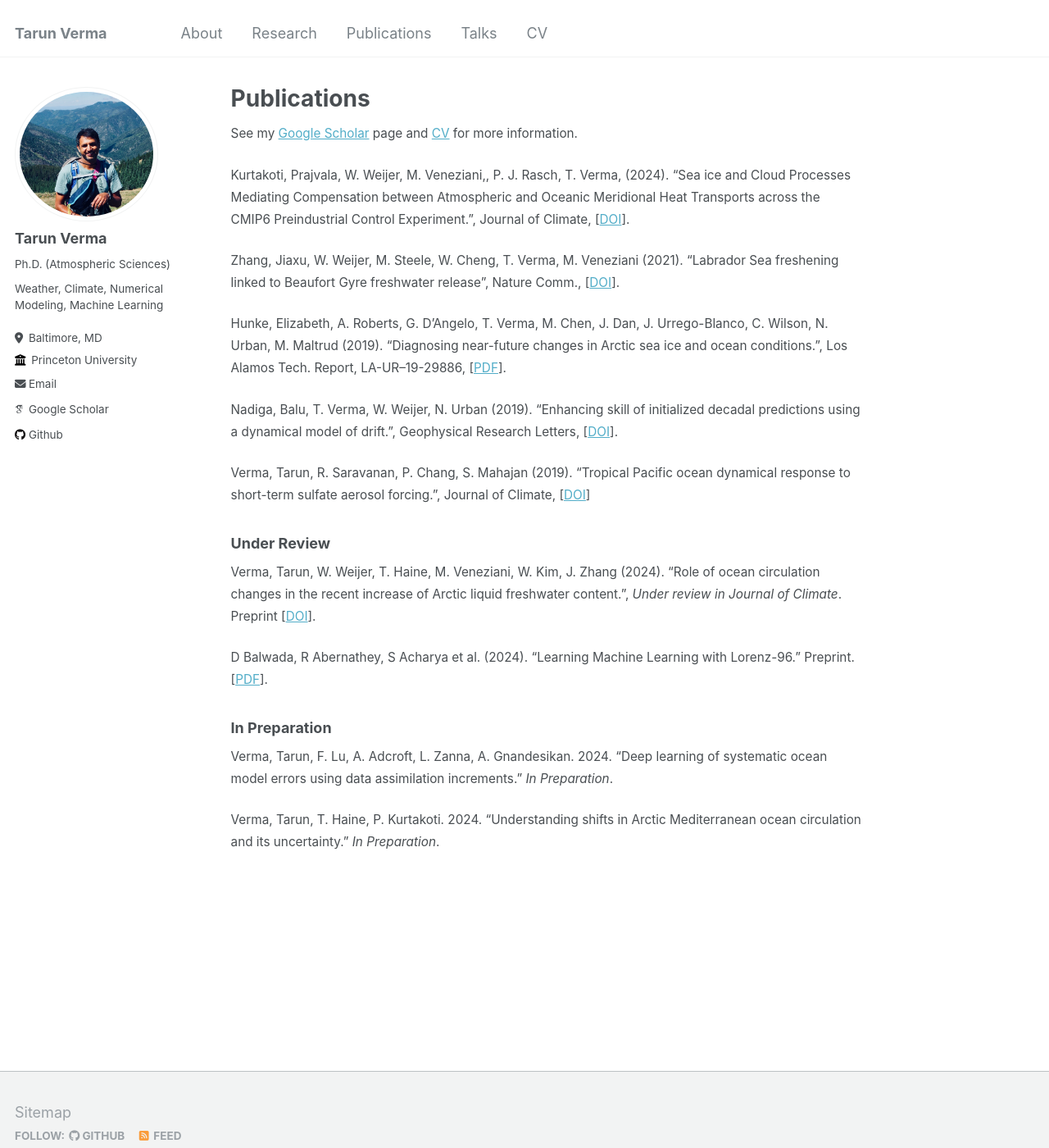
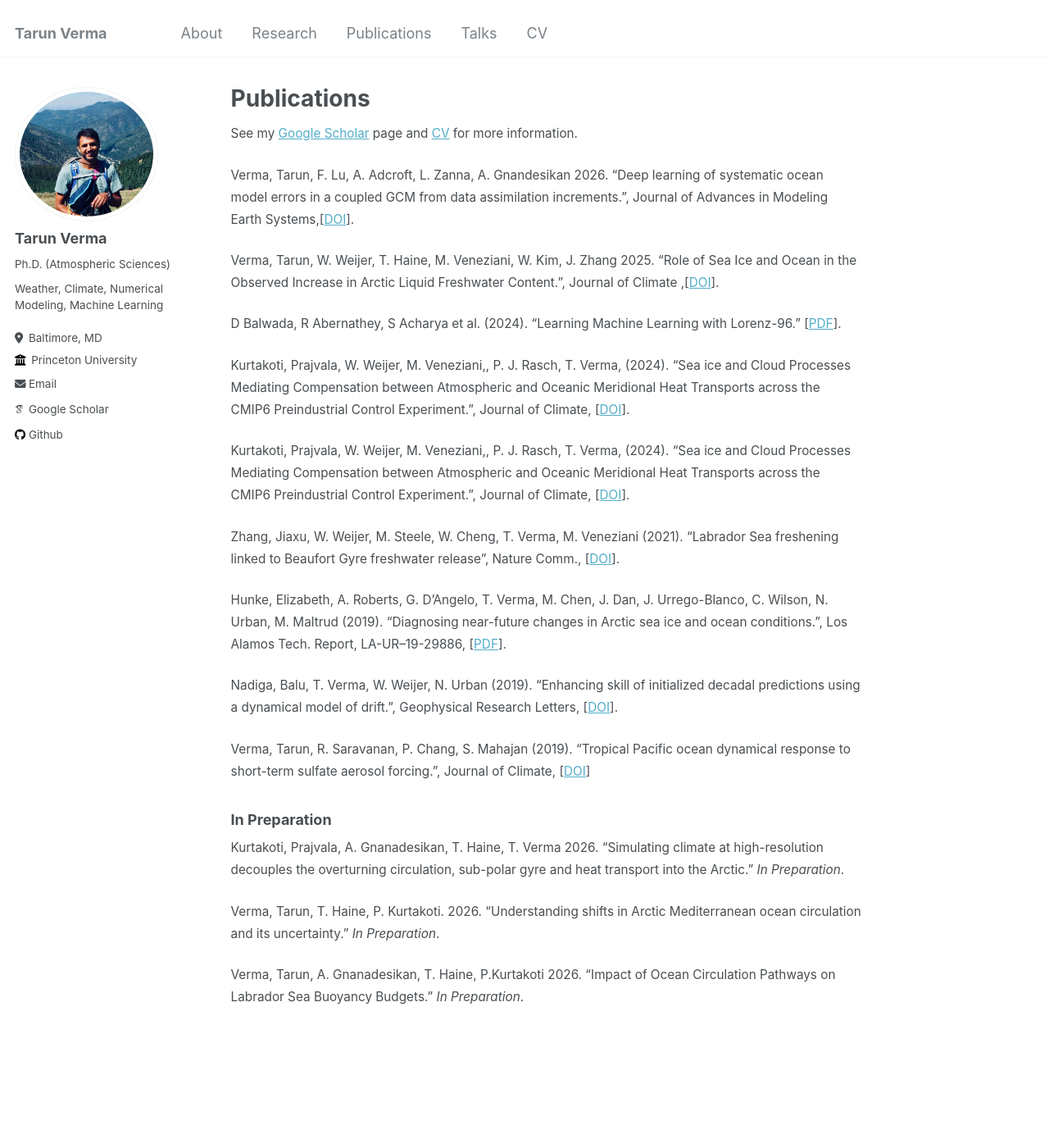
Before and after one commit to shiprock-1583/shiprock-1583.github.io, a Jekyll site: the page built from _pages/publications.md, in a window 1280 px wide and 1400 px high. Shown: the whole window at 82% size. Built offline with Jekyll 4.4.1, drawn with Linux system fonts in a browser that asks for light colours; some web fonts are replaced.

Commit message:
Update publications.md

```diff
--- a/_pages/publications.md
+++ b/_pages/publications.md
@@ -9,6 +9,15 @@ author_profile: true
 
 <span style="font-size:0.85em;"> See my [Google Scholar](https://scholar.google.com/citations?user=axe4WfMAAAAJ&hl=en&oi=ao) page and [CV](https://shiprock-1583.github.io/files/CV.pdf) for more information.</span>
 
+
+<span style="font-size:0.85em;"> Verma, Tarun, F. Lu, A. Adcroft, L. Zanna, A. Gnandesikan 2026. "Deep learning of systematic ocean model errors in a coupled GCM from data assimilation increments.", Journal of Advances in Modeling Earth Systems,[[DOI](https://doi.org/10.1029/2025MS005155)]. </span>
+
+<span style="font-size:0.85em;"> Verma, Tarun, W. Weijer, T. Haine, M. Veneziani, W. Kim, J. Zhang 2025. "Role of Sea Ice and Ocean in the Observed Increase in Arctic Liquid Freshwater Content.", Journal of Climate ,[[DOI](https://doi.org/10.1175/JCLI-D-24-0368.1)]. </span>
+
+<span style="font-size:0.85em;"> D Balwada, R Abernathey, S Acharya et al. (2024). "Learning Machine Learning with Lorenz-96."  [[PDF](https://d197for5662m48.cloudfront.net/documents/publicationstatus/182343/preprint_pdf/043b7b88437a3e6904fd291d3a6e5f40.pdf)]. </span>
+
+<span style="font-size:0.85em;"> Kurtakoti, Prajvala, W. Weijer, M. Veneziani,, P. J. Rasch, T. Verma, (2024). "Sea ice and Cloud Processes Mediating Compensation between Atmospheric and Oceanic Meridional Heat Transports across the CMIP6 Preindustrial Control Experiment.", Journal of Climate, [[DOI](https://doi.org/10.1175/JCLI-D-23-0103.1)]. </span>
+
 <span style="font-size:0.85em;"> Kurtakoti, Prajvala, W. Weijer, M. Veneziani,, P. J. Rasch, T. Verma, (2024). "Sea ice and Cloud Processes Mediating Compensation between Atmospheric and Oceanic Meridional Heat Transports across the CMIP6 Preindustrial Control Experiment.", Journal of Climate, [[DOI](https://doi.org/10.1175/JCLI-D-23-0103.1)]. </span>
 
 <span style="font-size:0.85em;"> Zhang, Jiaxu, W. Weijer, M. Steele, W. Cheng, T. Verma, M. Veneziani (2021). "Labrador Sea freshening linked to Beaufort Gyre freshwater release", Nature Comm., [[DOI](https://doi.org/10.1038/s41467-021-21470-3)]. </span>
@@ -19,14 +28,11 @@ author_profile: true
 
 <span style="font-size:0.85em;"> Verma, Tarun, R. Saravanan, P. Chang, S. Mahajan (2019). "Tropical Pacific ocean dynamical response to short-term sulfate aerosol forcing.", Journal of Climate, [[DOI](https://doi.org/10.1175/JCLI-D-19-0050.1)] </span>
 
-### Under Review
-<span style="font-size:0.85em;"> Verma, Tarun, W. Weijer, T. Haine, M. Veneziani, W. Kim, J. Zhang (2024). "Role of ocean circulation changes in the recent increase of Arctic liquid freshwater content.", *Under review in Journal of Climate*. Preprint [[DOI](https://doi.org/10.22541/essoar.172313451.18013979/v1)]. </span>
-
-<span style="font-size:0.85em;"> D Balwada, R Abernathey, S Acharya et al. (2024). "Learning Machine Learning with Lorenz-96." Preprint. [[PDF](https://d197for5662m48.cloudfront.net/documents/publicationstatus/182343/preprint_pdf/043b7b88437a3e6904fd291d3a6e5f40.pdf)]. </span>
 
 ### In Preparation
-<span style="font-size:0.85em;"> Verma, Tarun, F. Lu, A. Adcroft, L. Zanna, A. Gnandesikan. 2024. "Deep learning
-of systematic ocean model errors using data assimilation increments." *In Preparation*. </span>
+<span style="font-size:0.85em;"> Kurtakoti, Prajvala, A. Gnanadesikan, T. Haine, T. Verma 2026. "Simulating climate at high-resolution decouples the overturning circulation, sub-polar gyre and heat transport into the Arctic." *In Preparation*. </span>
 
-<span style="font-size:0.85em;"> Verma, Tarun, T. Haine, P. Kurtakoti. 2024. "Understanding shifts in Arctic
+<span style="font-size:0.85em;"> Verma, Tarun, T. Haine, P. Kurtakoti. 2026. "Understanding shifts in Arctic
 Mediterranean ocean circulation and its uncertainty." *In Preparation*. </span>
+
+<span style="font-size:0.85em;"> Verma, Tarun, A. Gnanadesikan, T. Haine, P.Kurtakoti 2026. "Impact of Ocean Circulation Pathways on Labrador Sea Buoyancy Budgets." *In Preparation*. </span>
```
